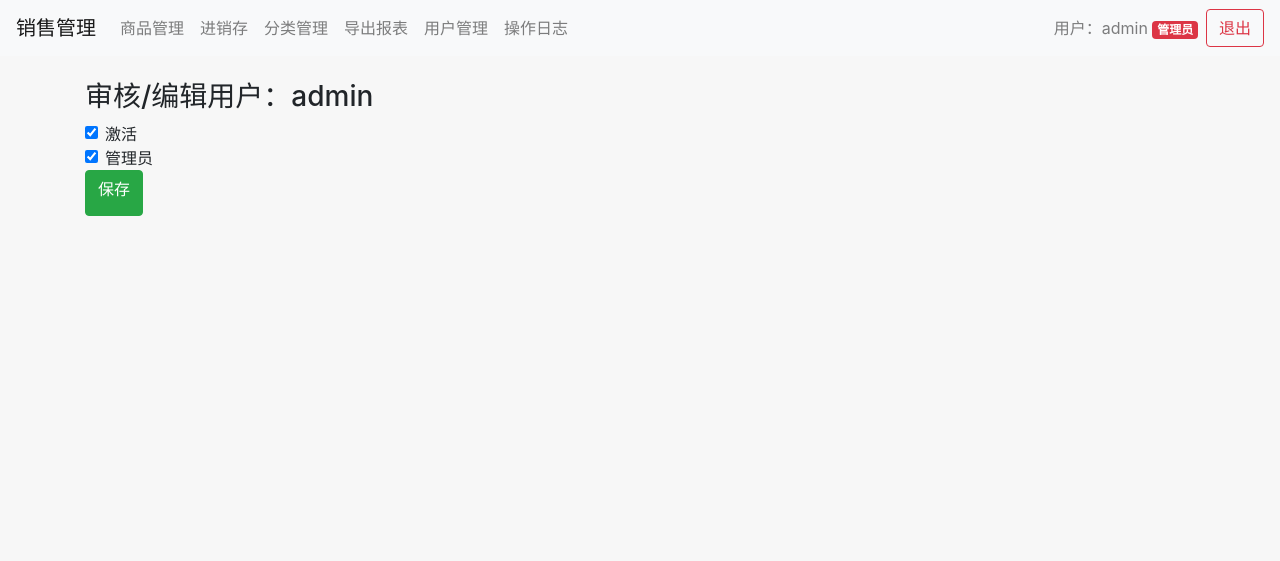
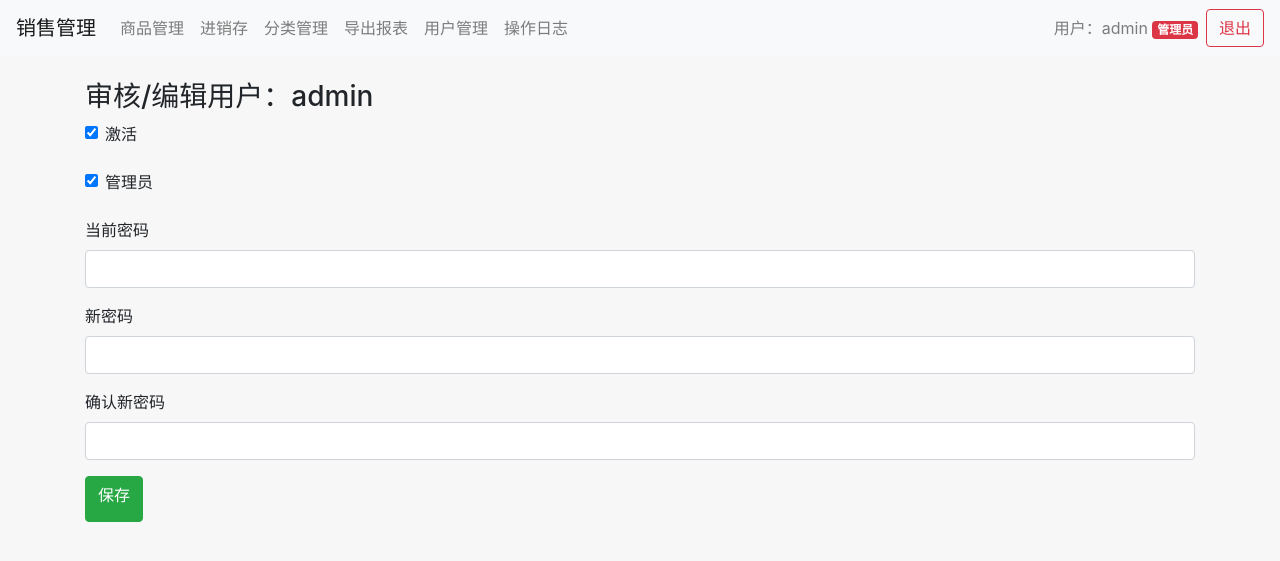
Before and after one commit to tamakyi/simple-sales-system, a Flask app: page /users/approve/1 in a window 1280 px wide. Shown: the top 561 px of the page. Run offline with Flask 3, Linux system fonts and the light colour scheme; a user stored in the database is signed in; some libraries are stand-ins or nearby versions.

Commit message:
feature: user password change.

```diff
--- a/app.py
+++ b/app.py
@@ -294,12 +294,26 @@ def user_approve(uid):
     check_admin()
     user = User.query.get_or_404(uid)
     form = UserApproveForm(obj=user)
+
     if form.validate_on_submit():
+        # 处理密码修改
+        if form.old_password.data:
+            if not check_password_hash(user.password, form.old_password.data):
+                flash('当前密码错误', 'error')
+                return render_template('user_approve.html', form=form, user=user)
+
+            # 更新密码
+            user.password = generate_password_hash(form.new_password.data)
+            db.session.commit()
+            flash('密码已成功更新', 'success')
+
+        # 保留原有功能
         user.is_active = form.is_active.data
         user.is_admin = form.is_admin.data
         db.session.commit()
-        flash("保存成功")
+        flash('用户信息已保存', 'success')
         return redirect(url_for('users'))
+
     return render_template('user_approve.html', form=form, user=user)
 
 @app.route('/logs')
--- a/forms.py
+++ b/forms.py
@@ -1,6 +1,6 @@
 from flask_wtf import FlaskForm
 from wtforms import StringField, PasswordField, SubmitField, IntegerField, FloatField, SelectField, FileField, BooleanField
-from wtforms.validators import DataRequired, Length, NumberRange, Optional
+from wtforms.validators import DataRequired, Length, NumberRange, Optional, EqualTo
 from flask_wtf.file import FileAllowed
 
 class LoginForm(FlaskForm):
@@ -45,3 +45,10 @@ class UserApproveForm(FlaskForm):
     is_active = BooleanField('激活')
     is_admin = BooleanField('管理员')
     submit = SubmitField('保存')
+    old_password = PasswordField('当前密码', validators=[Optional()])
+    new_password = PasswordField('新密码', validators=[
+        Length(min=6, message='密码至少6位'),
+        EqualTo('confirm_password', message='两次密码不一致')
+    ])
+    confirm_password = PasswordField('确认新密码')
+    submit = SubmitField('保存')
--- a/static/style.css
+++ b/static/style.css
@@ -2,3 +2,4 @@
 .table { font-size: 15px; }
 body { background: #f7f7f7; }
 .alert-info { margin-top: 10px; }
+.form-check { margin-bottom: 1.5rem; }
--- a/templates/user_approve.html
+++ b/templates/user_approve.html
@@ -12,6 +12,29 @@
         {{ form.is_admin(class="form-check-input") }}
         {{ form.is_admin.label(class="form-check-label") }}
     </div>
+    <div class="mb-3">
+        <label for="{{ form.old_password.id }}" class="form-label">当前密码</label>
+        {{ form.old_password(class="form-control") }}
+        {% for error in form.old_password.errors %}
+            <div class="text-danger">{{ error }}</div>
+        {% endfor %}
+    </div>
+
+    <div class="mb-3">
+        <label for="{{ form.new_password.id }}" class="form-label">新密码</label>
+        {{ form.new_password(class="form-control") }}
+        {% for error in form.new_password.errors %}
+            <div class="text-danger">{{ error }}</div>
+        {% endfor %}
+    </div>
+
+    <div class="mb-3">
+        <label for="{{ form.confirm_password.id }}" class="form-label">确认新密码</label>
+        {{ form.confirm_password(class="form-control") }}
+        {% for error in form.confirm_password.errors %}
+            <div class="text-danger">{{ error }}</div>
+        {% endfor %}
+    </div>
     <button class="btn btn-success">{{ form.submit.label }}</button>
 </form>
 {% endblock %}
```
